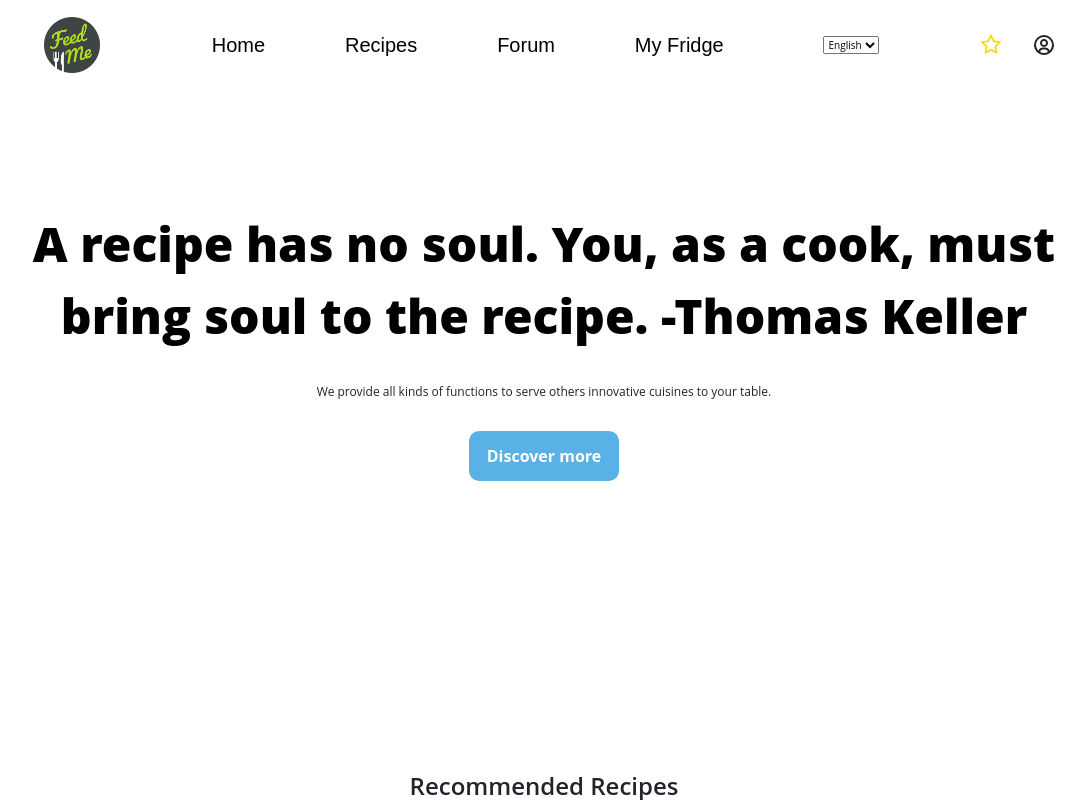
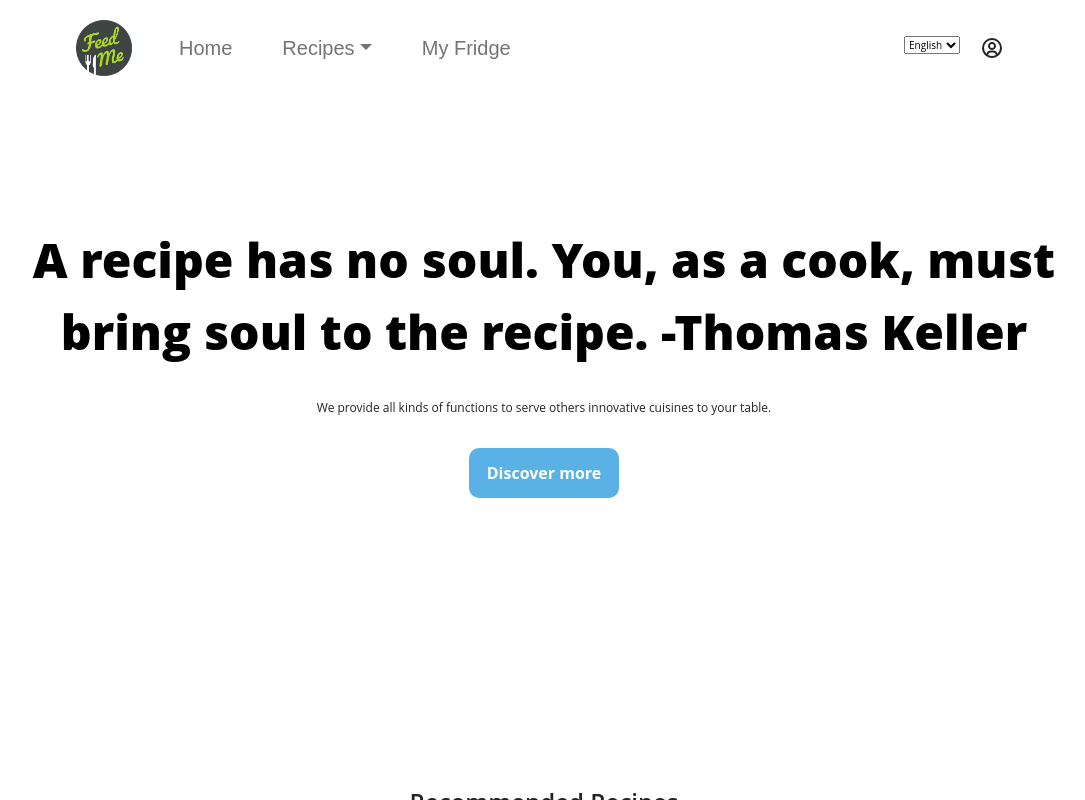
Before and after one commit to maxyhwu/feedme, a React (Create React App) app in the folder frontend/: page / in a window 1280 px wide. Shown: the whole page, without its empty margins (96-1181 px from the left). Built offline with nearby package versions, Linux system fonts and the light colour scheme.

Commit message:
Add sub-links to Recipes, remove Forum and star icon. Allow navbar RWD.

```diff
--- a/frontend/src/Header/Header.css
+++ b/frontend/src/Header/Header.css
@@ -1,6 +1,6 @@
 .navbar {
     width: 80%;
-    height: 10vh;
+    /* height: 10vh; */
     display: flex;
     flex-direction: row;
 }
@@ -12,35 +12,33 @@
     align-items: center;
     justify-content: center;
 }
+
 #feedmelogo:hover {
     cursor: pointer;
 }
 
 .navbuttonList {
-    width: 50%;
+    width: 100%;
     height: 100%;
     display: flex;
     align-items: center;
     justify-content: space-between;
 }
-.navbutton {
+
+.nav-link {
     display: inline-block;
     font-family: Arial, Helvetica, sans-serif;
     font-size: 20px;
     border: none;
     background-color: white;
     transition: 0.5s;
-}
-.navbutton:hover {
-    text-decoration: underline;
+    margin-left: 2rem;
+    margin-right: 2rem;
 }
 
-.nav-user {
-    display: flex;
-    width: 7.5%;
-    height: 100%;
-    align-items: center;
-    justify-content: space-between;
+.nav-link:hover {
+    font-size: 20px;
+    text-decoration: underline;
 }
 
 .nav-fav {
@@ -50,6 +48,7 @@
     align-items: center;
     justify-content: center;
 }
+
 #favIcon {
     display: block;
     height: 3vh;
@@ -57,12 +56,15 @@
     color: gold;
     /* filter: drop-shadow(0px 0px 4px gray) */
 }
+
 .nav-fav:hover #favIcon{
     display: none;
 }
+
 #favIconHover {
     display: none;
 }
+
 .nav-fav:hover #favIconHover{
     display: block;
     height: 3vh;
@@ -72,6 +74,16 @@
     /* filter: drop-shadow(0px 0px 5px gray) */
 }
 
+.nav-user {
+    display: flex;
+    width: 7.5%;
+    height: 100%;
+    align-items: center;
+    justify-content: space-between;
+    margin-left: 2rem;
+    margin-right: 2rem;
+}
+
 .nav-user-icon {
     display: flex;
     width: auto;
@@ -79,11 +91,13 @@
     align-items: center;
     justify-content: center;
 }
+
 #userIcon {
     display: block;
     height: 3vh;
     width: 3vh;
 }
+
 #userIcon:hover {
     cursor: pointer;
 }
--- a/frontend/src/Header/Header.js
+++ b/frontend/src/Header/Header.js
@@ -6,6 +6,11 @@ import { AiOutlineStar, AiFillStar } from 'react-icons/ai'
 import { UseLoginContext } from "../Context/LoginCnt";
 import { UseLangContext } from "../Context/LangCnt";
 import AccountMenu from "../Components/menu";
+
+import Container from 'react-bootstrap/Container';
+import Nav from 'react-bootstrap/Nav';
+import Navbar from 'react-bootstrap/Navbar';
+import NavDropdown from 'react-bootstrap/NavDropdown';
 
 const Header = () => {
     const navigate = useNavigate();
@@ -22,24 +27,17 @@ const Header = () => {
     }
 
     return (
-        <div className="navbar">
+        <Navbar expand="lg">
+            <Container>
+                {/* LOGO */}
+                <Navbar.Brand>
                     <div className="logoWrapper">
                         <img src={FeedMe} alt='feedme' id="feedmelogo" onClick={() => {navigate('/')}}/>
                     </div>
-            <div className="navbuttonList">
-                <button className="navbutton" onClick={() => {navigate('/')}}>
-                    Home
-                </button>
-                <button className="navbutton" onClick={() => {navigate('/recipe')}}>
-                    Recipes
-                </button>
-                <button className="navbutton" onClick={() => {}}>
-                    Forum
-                </button>
-                <button className="navbutton" onClick={() => {navigate('/myfridge')}}>
-                    My Fridge
-                </button>
-            </div>
+                </Navbar.Brand>
+
+                {/* Language selector and user icon when screen is xs/sm/md */}
+                <div className="ms-auto d-flex d-lg-none">
                     <div>
                         <select
                             value={lang}
@@ -52,16 +50,56 @@ const Header = () => {
                             <option value="cn">中文</option>
                         </select>
                     </div>
+
                     <div className="nav-user">
-                <div className="nav-fav">
-                    <AiOutlineStar id="favIcon"/>
-                    <AiFillStar id="favIconHover" onClick={() => {navigate('myArchive')}}/>
-                </div>
                         <div className="nav-user-icon">
-                    {login? <AccountMenu/>:<BiUserCircle id="userIcon" onClick={() => {handleUserIcon()}}/>}
+                            {login ? <AccountMenu/> : <BiUserCircle id="userIcon" onClick={() => {handleUserIcon()}}/>}
                         </div>
                     </div>
                 </div>
+
+                {/* Use toggle list when screen is xs/sm/md */}
+                <Navbar.Toggle aria-controls="basic-navbar-nav" />
+
+                {/* Navbar content */}
+                <Navbar.Collapse id="basic-navbar-nav">
+                    <Nav className="me-auto navbuttonList">
+                        <Nav.Link className="navbutton" onClick={() => {navigate('/')}}>Home</Nav.Link>
+
+                        <NavDropdown title="Recipes" id="basic-nav-dropdown">
+                            <NavDropdown.Item onClick={() => {navigate('/recipe')}}>All Recipes</NavDropdown.Item>
+                            <NavDropdown.Item onClick={() => {navigate('/recipe')}}>Suggest For You</NavDropdown.Item>
+                            <NavDropdown.Item onClick={() => {navigate('/recipe')}}>My Recipes</NavDropdown.Item>
+                            <NavDropdown.Item onClick={() => {navigate('/myArchive')}}>Saved Recipes</NavDropdown.Item>
+                        </NavDropdown>
+
+                        <Nav.Link onClick={() => {navigate('/myfridge')}}>My Fridge</Nav.Link>
+
+                        {/* Language selector and user icon when expanded */}
+                        <div className="ms-auto d-none d-lg-flex">
+                            <div>
+                                <select
+                                    value={lang}
+                                    onChange={(evt) => {
+                                        handleSelectChange(evt);
+                                    }}
+                                    id="selecter"
+                                >
+                                    <option value="en">English</option>
+                                    <option value="cn">中文</option>
+                                </select>
+                            </div>
+
+                            <div className="nav-user">
+                                <div className="nav-user-icon">
+                                    {login ? <AccountMenu/> : <BiUserCircle id="userIcon" onClick={() => {handleUserIcon()}}/>}
+                                </div>
+                            </div>
+                        </div>
+                    </Nav>
+                </Navbar.Collapse>
+            </Container>
+        </Navbar>
     )
 }
 
```
Lines whose indentation alone changed are shown as unchanged.
